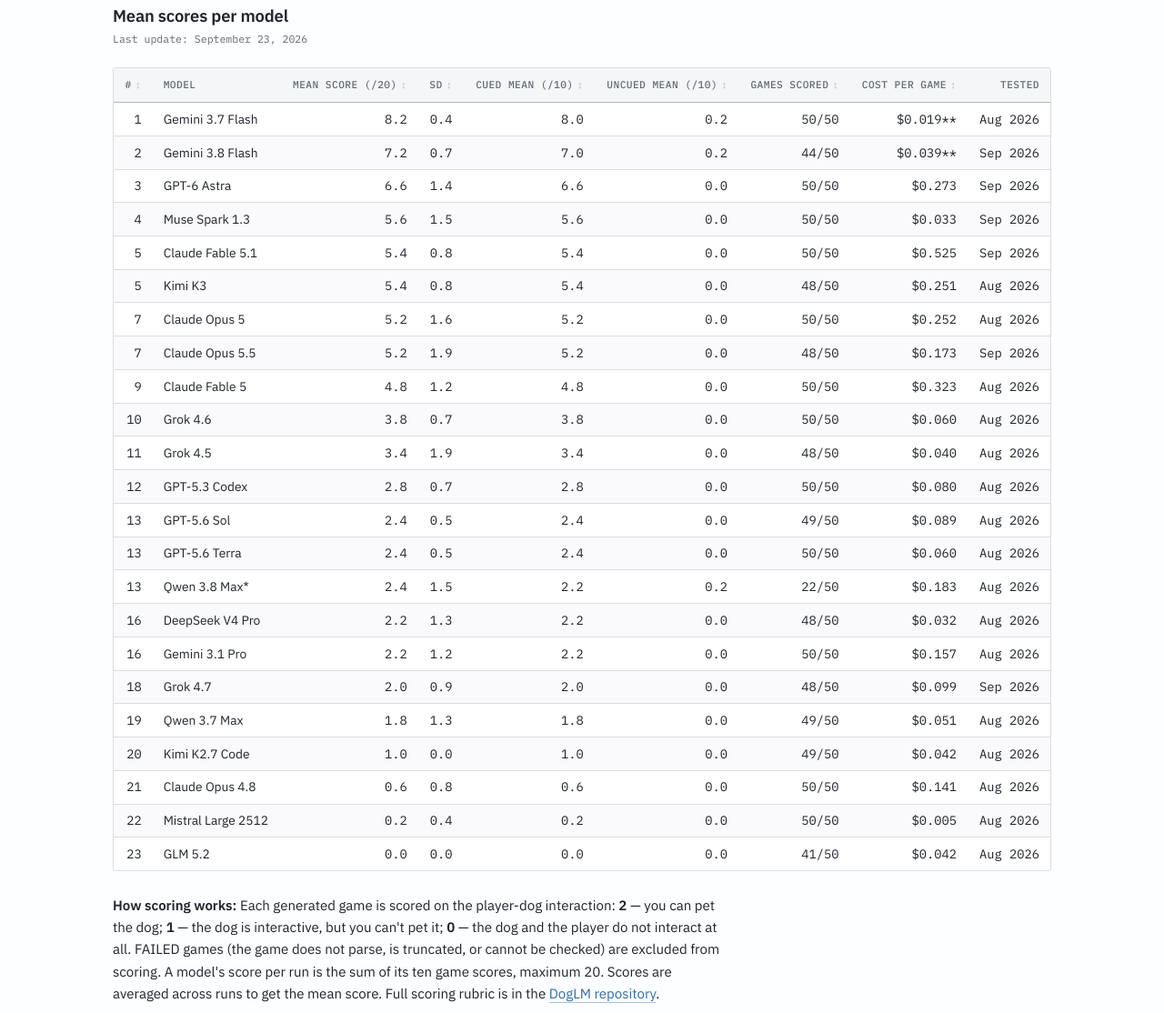
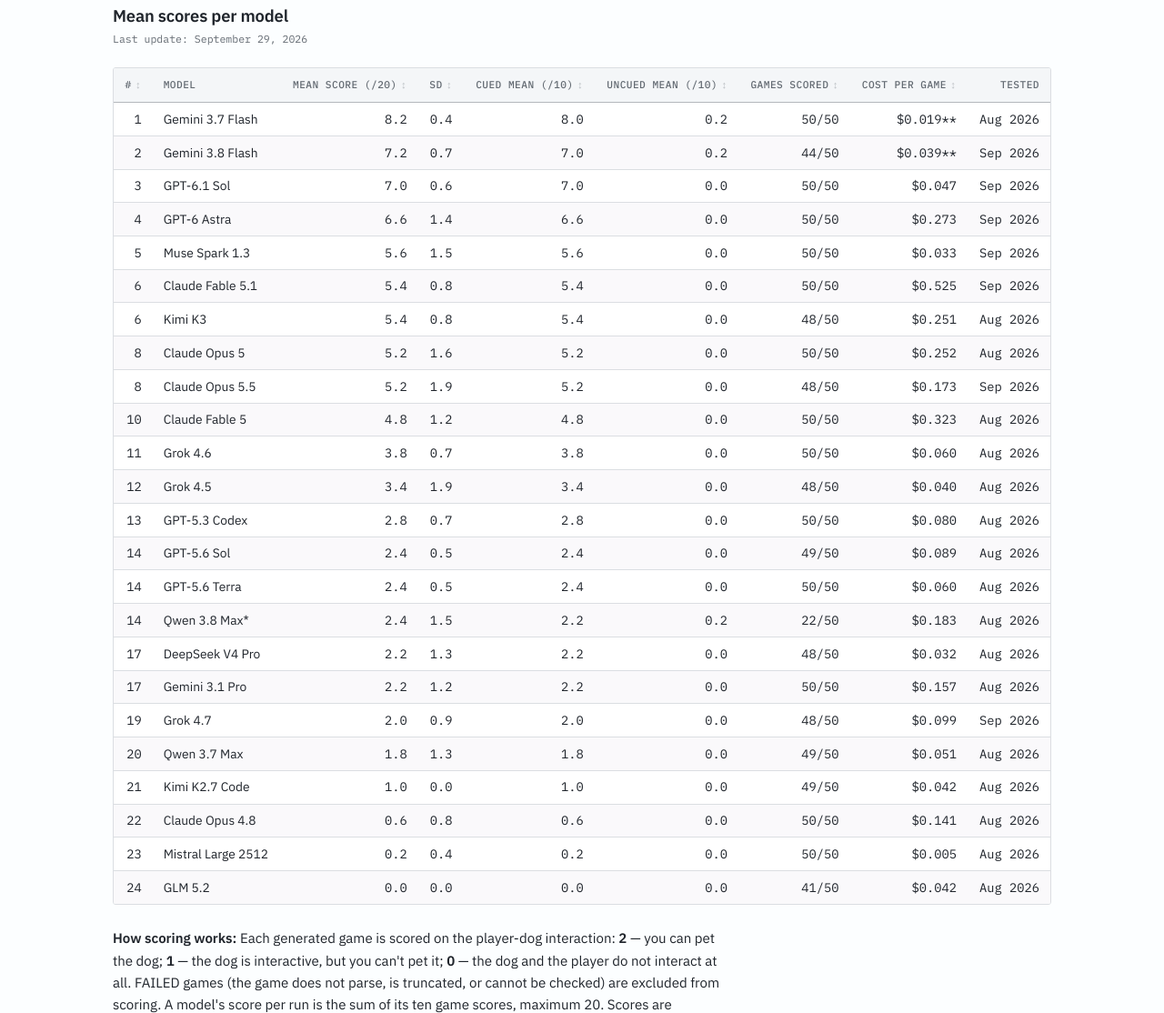
Before and after one commit to mikeushakov/doglm, a plain HTML site: page docs/index.html in a window 1280 px wide. Shown: the part 620-1734 px from the top of the page at 91% size. Drawn offline with Linux system fonts and the light colour scheme.

Commit message:
GPT 6.1 Sol added

```diff
--- a/docs/index.html
+++ b/docs/index.html
@@ -60,7 +60,7 @@
   <section class="sec" id="leaderboard">
     <h2>Leaderboard</h2>
     <p class="sub">Mean scores per model</p>
-    <p class="meta">Last update: September 23, 2026</p>
+    <p class="meta">Last update: September 29, 2026</p>
 
     <div class="tablewrap">
       <table data-sortable>
@@ -80,27 +80,28 @@
         <tbody>
           <tr><td class="num">1</td><td class="text">Gemini 3.7 Flash</td><td class="num">8.2</td><td class="num">0.4</td><td class="num">8.0</td><td class="num">0.2</td><td class="num">50/50</td><td class="num">$0.019**</td><td class="num">Aug 2026</td></tr>
           <tr><td class="num">2</td><td class="text">Gemini 3.8 Flash</td><td class="num">7.2</td><td class="num">0.7</td><td class="num">7.0</td><td class="num">0.2</td><td class="num">44/50</td><td class="num">$0.039**</td><td class="num">Sep 2026</td></tr>
-          <tr><td class="num">3</td><td class="text">GPT-6 Astra</td><td class="num">6.6</td><td class="num">1.4</td><td class="num">6.6</td><td class="num">0.0</td><td class="num">50/50</td><td class="num">$0.273</td><td class="num">Sep 2026</td></tr>
-          <tr><td class="num">4</td><td class="text">Muse Spark 1.3</td><td class="num">5.6</td><td class="num">1.5</td><td class="num">5.6</td><td class="num">0.0</td><td class="num">50/50</td><td class="num">$0.033</td><td class="num">Sep 2026</td></tr>
-          <tr><td class="num">5</td><td class="text">Claude Fable 5.1</td><td class="num">5.4</td><td class="num">0.8</td><td class="num">5.4</td><td class="num">0.0</td><td class="num">50/50</td><td class="num">$0.525</td><td class="num">Sep 2026</td></tr>
-          <tr><td class="num">5</td><td class="text">Kimi K3</td><td class="num">5.4</td><td class="num">0.8</td><td class="num">5.4</td><td class="num">0.0</td><td class="num">48/50</td><td class="num">$0.251</td><td class="num">Aug 2026</td></tr>
-          <tr><td class="num">7</td><td class="text">Claude Opus 5</td><td class="num">5.2</td><td class="num">1.6</td><td class="num">5.2</td><td class="num">0.0</td><td class="num">50/50</td><td class="num">$0.252</td><td class="num">Aug 2026</td></tr>
-          <tr><td class="num">7</td><td class="text">Claude Opus 5.5</td><td class="num">5.2</td><td class="num">1.9</td><td class="num">5.2</td><td class="num">0.0</td><td class="num">48/50</td><td class="num">$0.173</td><td class="num">Sep 2026</td></tr>
-          <tr><td class="num">9</td><td class="text">Claude Fable 5</td><td class="num">4.8</td><td class="num">1.2</td><td class="num">4.8</td><td class="num">0.0</td><td class="num">50/50</td><td class="num">$0.323</td><td class="num">Aug 2026</td></tr>
-          <tr><td class="num">10</td><td class="text">Grok 4.6</td><td class="num">3.8</td><td class="num">0.7</td><td class="num">3.8</td><td class="num">0.0</td><td class="num">50/50</td><td class="num">$0.060</td><td class="num">Aug 2026</td></tr>
-          <tr><td class="num">11</td><td class="text">Grok 4.5</td><td class="num">3.4</td><td class="num">1.9</td><td class="num">3.4</td><td class="num">0.0</td><td class="num">48/50</td><td class="num">$0.040</td><td class="num">Aug 2026</td></tr>
-          <tr><td class="num">12</td><td class="text">GPT-5.3 Codex</td><td class="num">2.8</td><td class="num">0.7</td><td class="num">2.8</td><td class="num">0.0</td><td class="num">50/50</td><td class="num">$0.080</td><td class="num">Aug 2026</td></tr>
-          <tr><td class="num">13</td><td class="text">GPT-5.6 Sol</td><td class="num">2.4</td><td class="num">0.5</td><td class="num">2.4</td><td class="num">0.0</td><td class="num">49/50</td><td class="num">$0.089</td><td class="num">Aug 2026</td></tr>
-          <tr><td class="num">13</td><td class="text">GPT-5.6 Terra</td><td class="num">2.4</td><td class="num">0.5</td><td class="num">2.4</td><td class="num">0.0</td><td class="num">50/50</td><td class="num">$0.060</td><td class="num">Aug 2026</td></tr>
-          <tr><td class="num">13</td><td class="text">Qwen 3.8 Max*</td><td class="num">2.4</td><td class="num">1.5</td><td class="num">2.2</td><td class="num">0.2</td><td class="num">22/50</td><td class="num">$0.183</td><td class="num">Aug 2026</td></tr>
-          <tr><td class="num">16</td><td class="text">DeepSeek V4 Pro</td><td class="num">2.2</td><td class="num">1.3</td><td class="num">2.2</td><td class="num">0.0</td><td class="num">48/50</td><td class="num">$0.032</td><td class="num">Aug 2026</td></tr>
-          <tr><td class="num">16</td><td class="text">Gemini 3.1 Pro</td><td class="num">2.2</td><td class="num">1.2</td><td class="num">2.2</td><td class="num">0.0</td><td class="num">50/50</td><td class="num">$0.157</td><td class="num">Aug 2026</td></tr>
-          <tr><td class="num">18</td><td class="text">Grok 4.7</td><td class="num">2.0</td><td class="num">0.9</td><td class="num">2.0</td><td class="num">0.0</td><td class="num">48/50</td><td class="num">$0.099</td><td class="num">Sep 2026</td></tr>
-          <tr><td class="num">19</td><td class="text">Qwen 3.7 Max</td><td class="num">1.8</td><td class="num">1.3</td><td class="num">1.8</td><td class="num">0.0</td><td class="num">49/50</td><td class="num">$0.051</td><td class="num">Aug 2026</td></tr>
-          <tr><td class="num">20</td><td class="text">Kimi K2.7 Code</td><td class="num">1.0</td><td class="num">0.0</td><td class="num">1.0</td><td class="num">0.0</td><td class="num">49/50</td><td class="num">$0.042</td><td class="num">Aug 2026</td></tr>
-          <tr><td class="num">21</td><td class="text">Claude Opus 4.8</td><td class="num">0.6</td><td class="num">0.8</td><td class="num">0.6</td><td class="num">0.0</td><td class="num">50/50</td><td class="num">$0.141</td><td class="num">Aug 2026</td></tr>
-          <tr><td class="num">22</td><td class="text">Mistral Large 2512</td><td class="num">0.2</td><td class="num">0.4</td><td class="num">0.2</td><td class="num">0.0</td><td class="num">50/50</td><td class="num">$0.005</td><td class="num">Aug 2026</td></tr>
-          <tr><td class="num">23</td><td class="text">GLM 5.2</td><td class="num">0.0</td><td class="num">0.0</td><td class="num">0.0</td><td class="num">0.0</td><td class="num">41/50</td><td class="num">$0.042</td><td class="num">Aug 2026</td></tr>
+          <tr><td class="num">3</td><td class="text">GPT-6.1 Sol</td><td class="num">7.0</td><td class="num">0.6</td><td class="num">7.0</td><td class="num">0.0</td><td class="num">50/50</td><td class="num">$0.047</td><td class="num">Sep 2026</td></tr>
+          <tr><td class="num">4</td><td class="text">GPT-6 Astra</td><td class="num">6.6</td><td class="num">1.4</td><td class="num">6.6</td><td class="num">0.0</td><td class="num">50/50</td><td class="num">$0.273</td><td class="num">Sep 2026</td></tr>
+          <tr><td class="num">5</td><td class="text">Muse Spark 1.3</td><td class="num">5.6</td><td class="num">1.5</td><td class="num">5.6</td><td class="num">0.0</td><td class="num">50/50</td><td class="num">$0.033</td><td class="num">Sep 2026</td></tr>
+          <tr><td class="num">6</td><td class="text">Claude Fable 5.1</td><td class="num">5.4</td><td class="num">0.8</td><td class="num">5.4</td><td class="num">0.0</td><td class="num">50/50</td><td class="num">$0.525</td><td class="num">Sep 2026</td></tr>
+          <tr><td class="num">6</td><td class="text">Kimi K3</td><td class="num">5.4</td><td class="num">0.8</td><td class="num">5.4</td><td class="num">0.0</td><td class="num">48/50</td><td class="num">$0.251</td><td class="num">Aug 2026</td></tr>
+          <tr><td class="num">8</td><td class="text">Claude Opus 5</td><td class="num">5.2</td><td class="num">1.6</td><td class="num">5.2</td><td class="num">0.0</td><td class="num">50/50</td><td class="num">$0.252</td><td class="num">Aug 2026</td></tr>
+          <tr><td class="num">8</td><td class="text">Claude Opus 5.5</td><td class="num">5.2</td><td class="num">1.9</td><td class="num">5.2</td><td class="num">0.0</td><td class="num">48/50</td><td class="num">$0.173</td><td class="num">Sep 2026</td></tr>
+          <tr><td class="num">10</td><td class="text">Claude Fable 5</td><td class="num">4.8</td><td class="num">1.2</td><td class="num">4.8</td><td class="num">0.0</td><td class="num">50/50</td><td class="num">$0.323</td><td class="num">Aug 2026</td></tr>
+          <tr><td class="num">11</td><td class="text">Grok 4.6</td><td class="num">3.8</td><td class="num">0.7</td><td class="num">3.8</td><td class="num">0.0</td><td class="num">50/50</td><td class="num">$0.060</td><td class="num">Aug 2026</td></tr>
+          <tr><td class="num">12</td><td class="text">Grok 4.5</td><td class="num">3.4</td><td class="num">1.9</td><td class="num">3.4</td><td class="num">0.0</td><td class="num">48/50</td><td class="num">$0.040</td><td class="num">Aug 2026</td></tr>
+          <tr><td class="num">13</td><td class="text">GPT-5.3 Codex</td><td class="num">2.8</td><td class="num">0.7</td><td class="num">2.8</td><td class="num">0.0</td><td class="num">50/50</td><td class="num">$0.080</td><td class="num">Aug 2026</td></tr>
+          <tr><td class="num">14</td><td class="text">GPT-5.6 Sol</td><td class="num">2.4</td><td class="num">0.5</td><td class="num">2.4</td><td class="num">0.0</td><td class="num">49/50</td><td class="num">$0.089</td><td class="num">Aug 2026</td></tr>
+          <tr><td class="num">14</td><td class="text">GPT-5.6 Terra</td><td class="num">2.4</td><td class="num">0.5</td><td class="num">2.4</td><td class="num">0.0</td><td class="num">50/50</td><td class="num">$0.060</td><td class="num">Aug 2026</td></tr>
+          <tr><td class="num">14</td><td class="text">Qwen 3.8 Max*</td><td class="num">2.4</td><td class="num">1.5</td><td class="num">2.2</td><td class="num">0.2</td><td class="num">22/50</td><td class="num">$0.183</td><td class="num">Aug 2026</td></tr>
+          <tr><td class="num">17</td><td class="text">DeepSeek V4 Pro</td><td class="num">2.2</td><td class="num">1.3</td><td class="num">2.2</td><td class="num">0.0</td><td class="num">48/50</td><td class="num">$0.032</td><td class="num">Aug 2026</td></tr>
+          <tr><td class="num">17</td><td class="text">Gemini 3.1 Pro</td><td class="num">2.2</td><td class="num">1.2</td><td class="num">2.2</td><td class="num">0.0</td><td class="num">50/50</td><td class="num">$0.157</td><td class="num">Aug 2026</td></tr>
+          <tr><td class="num">19</td><td class="text">Grok 4.7</td><td class="num">2.0</td><td class="num">0.9</td><td class="num">2.0</td><td class="num">0.0</td><td class="num">48/50</td><td class="num">$0.099</td><td class="num">Sep 2026</td></tr>
+          <tr><td class="num">20</td><td class="text">Qwen 3.7 Max</td><td class="num">1.8</td><td class="num">1.3</td><td class="num">1.8</td><td class="num">0.0</td><td class="num">49/50</td><td class="num">$0.051</td><td class="num">Aug 2026</td></tr>
+          <tr><td class="num">21</td><td class="text">Kimi K2.7 Code</td><td class="num">1.0</td><td class="num">0.0</td><td class="num">1.0</td><td class="num">0.0</td><td class="num">49/50</td><td class="num">$0.042</td><td class="num">Aug 2026</td></tr>
+          <tr><td class="num">22</td><td class="text">Claude Opus 4.8</td><td class="num">0.6</td><td class="num">0.8</td><td class="num">0.6</td><td class="num">0.0</td><td class="num">50/50</td><td class="num">$0.141</td><td class="num">Aug 2026</td></tr>
+          <tr><td class="num">23</td><td class="text">Mistral Large 2512</td><td class="num">0.2</td><td class="num">0.4</td><td class="num">0.2</td><td class="num">0.0</td><td class="num">50/50</td><td class="num">$0.005</td><td class="num">Aug 2026</td></tr>
+          <tr><td class="num">24</td><td class="text">GLM 5.2</td><td class="num">0.0</td><td class="num">0.0</td><td class="num">0.0</td><td class="num">0.0</td><td class="num">41/50</td><td class="num">$0.042</td><td class="num">Aug 2026</td></tr>
         </tbody>
       </table>
     </div>
@@ -141,6 +142,7 @@
         <tbody>
           <tr><td class="text">Gemini 3.7 Flash</td><td class="num">8</td><td class="num">8</td><td class="num">8</td><td class="num">9</td><td class="num">8</td><td class="num">8.2</td><td class="num">0.4</td></tr>
           <tr><td class="text">Gemini 3.8 Flash</td><td class="num">7</td><td class="num">8</td><td class="num">7</td><td class="num">6</td><td class="num">8</td><td class="num">7.2</td><td class="num">0.7</td></tr>
+          <tr><td class="text">GPT-6.1 Sol</td><td class="num">6</td><td class="num">8</td><td class="num">7</td><td class="num">7</td><td class="num">7</td><td class="num">7.0</td><td class="num">0.6</td></tr>
           <tr><td class="text">GPT-6 Astra</td><td class="num">5</td><td class="num">7</td><td class="num">8</td><td class="num">8</td><td class="num">5</td><td class="num">6.6</td><td class="num">1.4</td></tr>
           <tr><td class="text">Muse Spark 1.3</td><td class="num">4</td><td class="num">8</td><td class="num">6</td><td class="num">4</td><td class="num">6</td><td class="num">5.6</td><td class="num">1.5</td></tr>
           <tr><td class="text">Claude Fable 5.1</td><td class="num">6</td><td class="num">6</td><td class="num">6</td><td class="num">4</td><td class="num">5</td><td class="num">5.4</td><td class="num">0.8</td></tr>
@@ -182,6 +184,7 @@
         </thead>
         <tbody>
           <tr><td class="text">Gemini 3.7 Flash</td><td class="num pet">15</td><td class="num">11</td><td class="num">24</td><td class="num">0</td></tr>
+          <tr><td class="text">GPT-6.1 Sol</td><td class="num pet">15</td><td class="num">5</td><td class="num">30</td><td class="num">0</td></tr>
           <tr><td class="text">GPT-6 Astra</td><td class="num pet">15</td><td class="num">3</td><td class="num">32</td><td class="num">0</td></tr>
           <tr><td class="text">Gemini 3.8 Flash</td><td class="num pet">13</td><td class="num">10</td><td class="num">21</td><td class="num">6</td></tr>
           <tr><td class="text">Claude Opus 5.5</td><td class="num pet">10</td><td class="num">6</td><td class="num">32</td><td class="num">2</td></tr>
@@ -226,8 +229,9 @@
             <th class="num">Total interactive dogs (/50)</th>
           </tr>
         </thead>
-        <tbody>
+         <tbody>
           <tr><td class="text">Gemini 3.7 Flash</td><td class="num pet">15</td><td class="num">10</td><td class="num">1</td><td class="num">0</td><td class="num">26</td></tr>
+          <tr><td class="text">GPT-6.1 Sol</td><td class="num pet">15</td><td class="num">4</td><td class="num">0</td><td class="num">1</td><td class="num">20</td></tr>
           <tr><td class="text">GPT-6 Astra</td><td class="num pet">15</td><td class="num">2</td><td class="num">0</td><td class="num">1</td><td class="num">18</td></tr>
           <tr><td class="text">Gemini 3.8 Flash</td><td class="num pet">13</td><td class="num">9</td><td class="num">1</td><td class="num">0</td><td class="num">23</td></tr>
           <tr><td class="text">Claude Opus 5.5</td><td class="num pet">10</td><td class="num">6</td><td class="num">0</td><td class="num">0</td><td class="num">16</td></tr>
```
